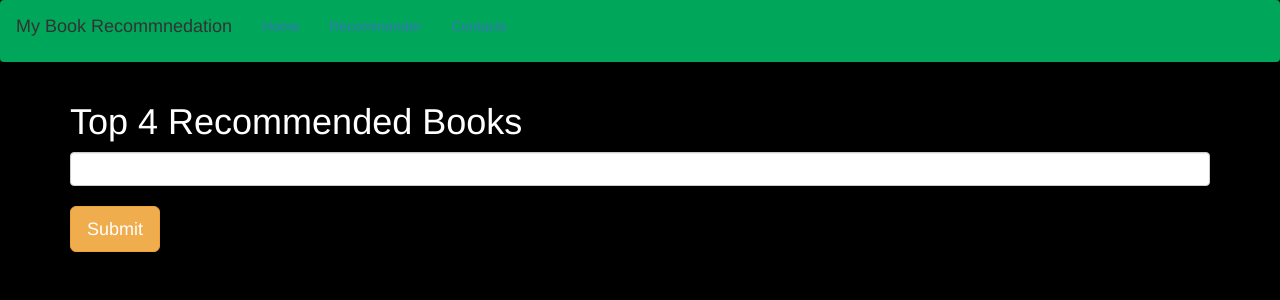
After one commit to pirate-datenscienticfic/Machine-Learning-Deep-Learning-projects, a Flask app: page /recommend in a window 1280 px wide. The commit adds this page. Shown: the top 300 px of the page. Run offline with Flask 2, Linux system fonts and the light colour scheme; parts of the project's set-up code (start-up, migrations or seed data) failed here and were passed over.

Commit message:
Book recommender update1

```diff
--- a/Book Recommender System/app.py
+++ b/Book Recommender System/app.py
@@ -1,9 +1,14 @@
-from flask import Flask, render_template
+from flask import Flask, render_template, request
 import pickle
+import numpy as np
 
-popular_df = pickle.load(open('popular.pkl'))
+popular_df = pickle.load(open('popular.pkl', 'rb'))
+pt = pickle.load(open('pt.pkl', 'rb'))
+books = pickle.load(open('books.pkl', 'rb'))
+similarity_score = pickle.load(open('similarity_score.pkl', 'rb'))
 
 app = Flask(__name__)
+
 
 @app.route('/')
 def index():
@@ -15,5 +20,33 @@ def index():
                            rating = list(popular_df['Avg-Ratings'].values)
                         )
 
+
+@app.route('/recommend')
+def recommend_ui():
+    return render_template('recommend.html')
+
+
+@app.route('/recommend_books', methods=["post"])
+def recommend():
+    user_input = request.form.get('user_input')
+    index = np.where(pt.index == user_input)[0][0]
+    similar_items = sorted(list(enumerate(similarity_score[index])), key=lambda x: x[1], reverse=True)[1:6]
+
+    data = []
+    for i in similar_items:
+        item = []
+        temp_df = books[books['Book-Title'] == pt.index[i[0]]]
+        item.extend(list(temp_df.drop_duplicates('Book-Title')['Book-Title'].values))
+        item.extend(list(temp_df.drop_duplicates('Book-Title')['Book-Author'].values))
+        item.extend(list(temp_df.drop_duplicates('Book-Title')['Image-URL-M'].values))
+
+        data.append(item)
+
+    print(data)
+
+    return render_template('recommend.html', data=data)
+
+
+
 if __name__ == '__main__':
     app.run(debug=True)
--- /dev/null
+++ b/Book Recommender System/templates/recommend.html
@@ -0,0 +1,66 @@
+<!DOCTYPE html>
+<html lang="en">
+<head>
+    <meta charset="UTF-8">
+    <title>Book Recommender System</title>
+    <link rel="stylesheet" href="https://cdn.jsdelivr.net/npm/bootstrap@3.3.7/dist/css/bootstrap.min.css" integrity="sha384-BVYiiSIFeK1dGmJRAkycuHAHRg32OmUcww7on3RYdg4Va+PmSTsz/K68vbdEjh4u" crossorigin="anonymous">
+
+</head>
+
+<style>
+    .text-white{
+        color:white
+    }
+    .text-yellow{
+        color:yellow
+    }
+    .text-red{
+        color:red
+    }
+    .text-blue{
+        color:blue
+    }
+</style>
+
+
+<body style="background-color:black">
+    <nav class="navbar" style="background-color:#00a65a">
+        <p class="navbar-brand">My Book Recommnedation</p>
+
+        <ul class="nav navbar-nav">
+            <li><a href="/"> Home </a></li>
+            <li><a href="/recommend"> Recommender </a></li>
+            <li><a> Contacts </a></li>
+        </ul>
+    </nav>
+
+    <div class="container">
+        <div class="row">
+            <div class="col-md-12">
+                <h1 class="text-white" style="font-size:50px margin-down:60px"> Top 4 Recommended Books </h1>
+                <form action="/recommend_books" method="post">
+                    <input name="user_input" type="text" class="form-control"><br>
+                    <input type="submit" style="margin-center:10px margin-down:30px" class="btn btn-lg btn-warning">
+                </form>
+            </div>
+
+            {% if data %}
+                {% for i in data %}
+                    <div class="col-md-3" style="margin-top:150px margin-right:50px">
+                        <div class="card">
+                            <div class="card-body" style="margin-top:30px margin-right:50px">
+                                <img class="card-img-top" border="10px solid #555" height="300" width="250" src="{{ i[2] }}">
+                                <h4 class="text-red">{{ i[0] }}</h4>
+                                <p class="text-white">By: {{ i[1] }}</p>
+                            </div>
+                        </div>
+                    </div>
+                {% endfor %}
+            {% endif%}
+
+
+        </div>
+    </div>
+
+</body>
+</html>
--- /dev/null
+++ b/Book Recommender System/templates/requirements.txt
@@ -0,0 +1,4 @@
+flask
+numpy
+pandas
+gunicorn
```
Also changed, not shown: Book Recommender System/templates/index.html (+16 -7 lines), README.md, 5 other files.
